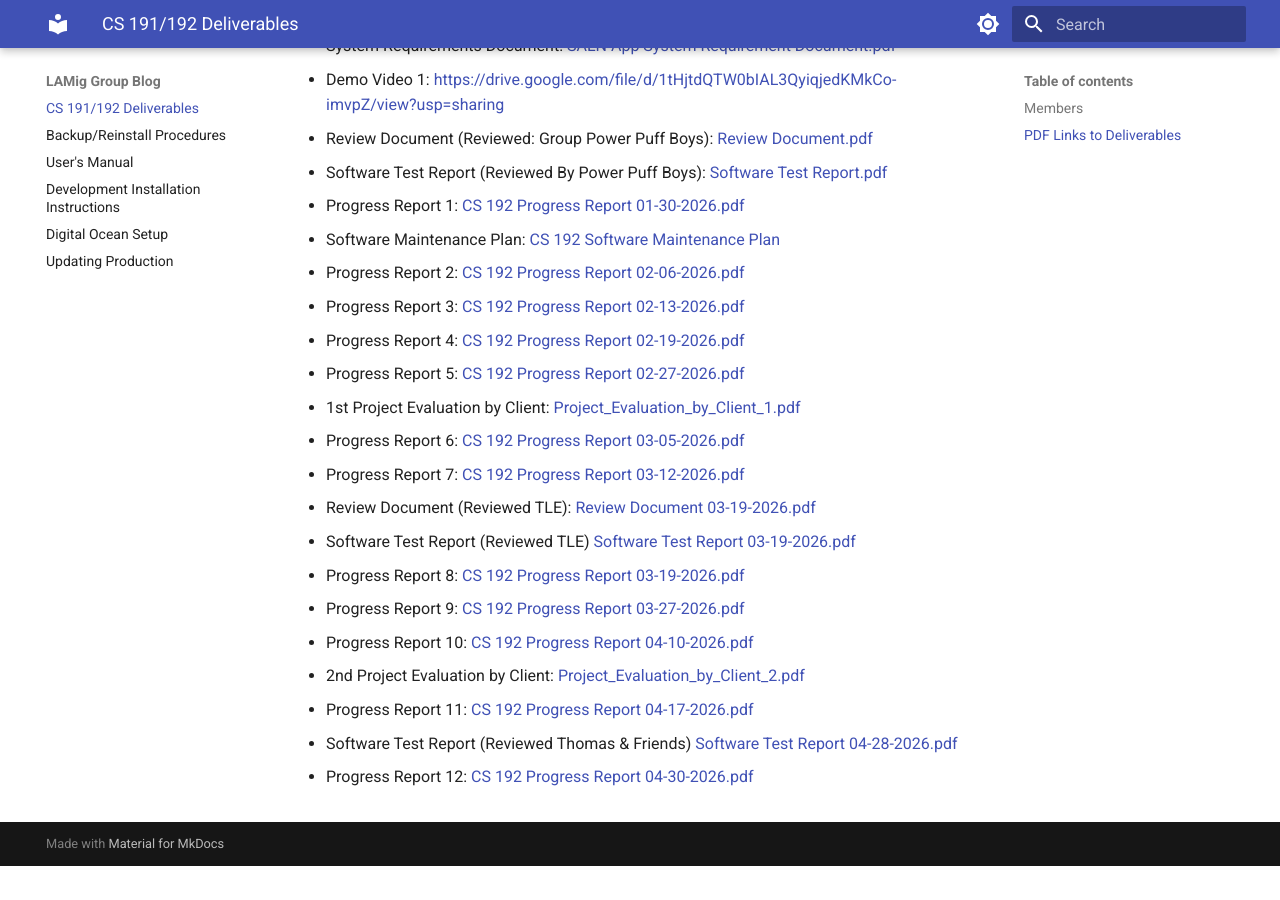
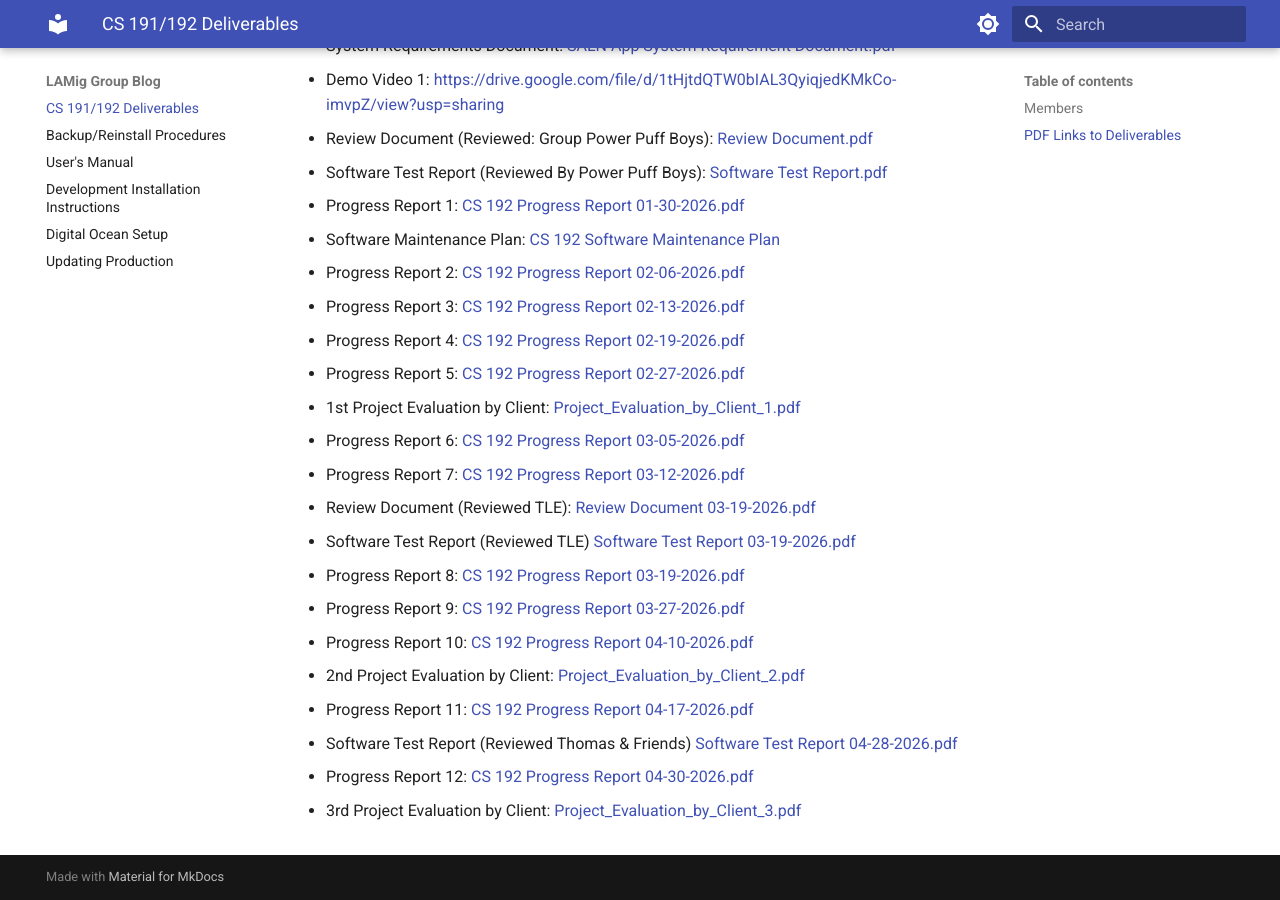
Before and after one commit to SHIROKAMIQQ/cs191-LAMig-GroupBlog, an MkDocs documentation site: the page built from docs/index.md, in a window 1280 px wide and 900 px high, scrolled down 538 px. Built offline with MkDocs 1.6.1 and Material for MkDocs 9.7.7, drawn with Linux system fonts in a browser that asks for light colours; before the commit the page ends 1404 px from its top, so only the background shows below that.

Commit message:
feat: add 3rd Project Evaluation by Client

```diff
--- a/docs/index.md
+++ b/docs/index.md
@@ -59,3 +59,5 @@ This is the group blog of team LAMig of CS 191 WFR1 2526.1.
 - Software Test Report (Reviewed Thomas & Friends) [Software Test Report 04-28-2026.pdf](files/Software%20Test%20Report%2004-28-2026.pdf)
 
 - Progress Report 12: [CS 192 Progress Report 04-30-2026.pdf](files/CS%20192%20Progress%20Report%2004-30-2026.pdf)
+
+- 3rd Project Evaluation by Client: [Project_Evaluation_by_Client_3.pdf](files/Project_Evaluation_by_Client_3.pdf)
```
Also changed, not shown: 1 other file.
